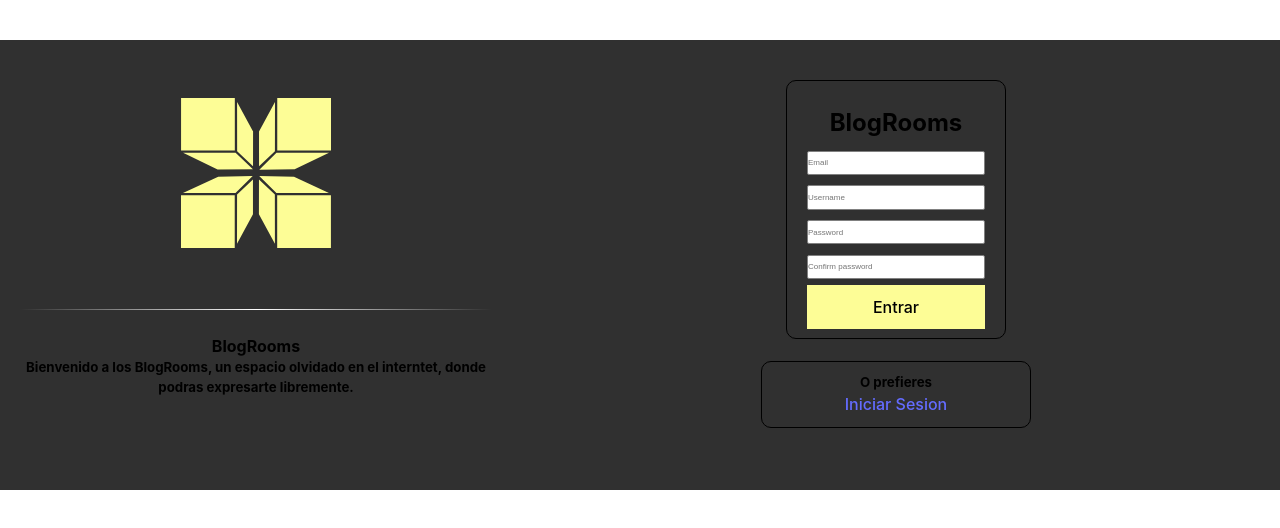
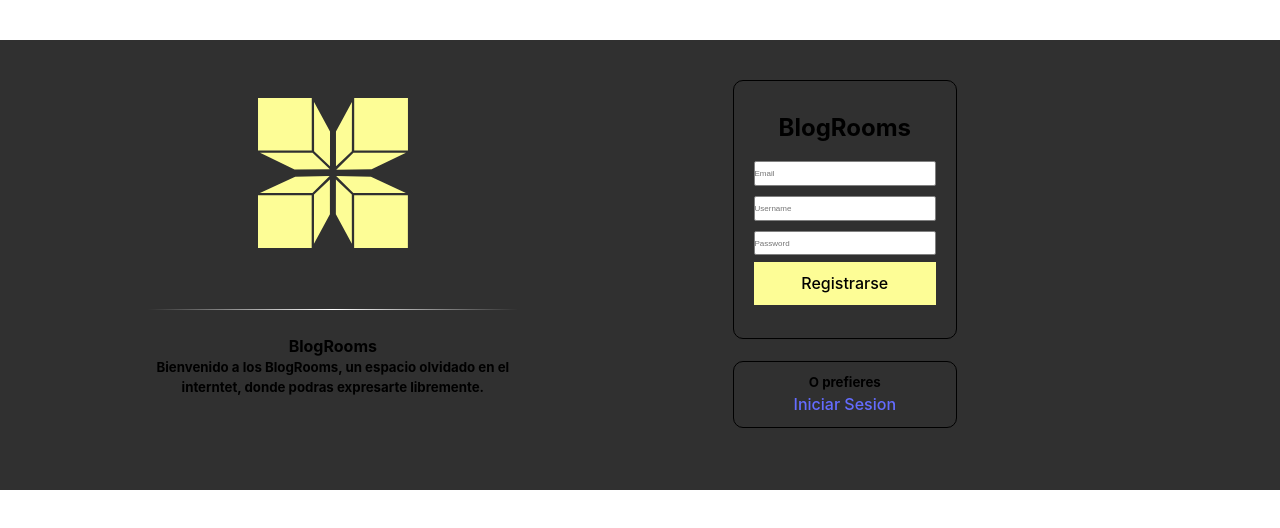
Before and after one commit to SebasZMDev/BlogRooms, a React (Vite) app: page /pages/Login in a window 1280 px wide. Both pictures are taken after a click on the link "Unete". Shown: the top 528 px of the page. Built offline with nearby package versions, Linux system fonts and the light colour scheme.

Commit message:
mejoras-en-login

```diff
--- a/src/pages/Login.tsx
+++ b/src/pages/Login.tsx
@@ -1,17 +1,9 @@
 import "../styles/Login.css";
 import { useState } from "react";
-import Post from '../components/Post'
-
-const Login = () => {
-  const [haveAccount, setHaveAccount] = useState<boolean>(true);
-
-  const SignOrLog = () => {
-    setHaveAccount(!haveAccount)
-  }
 
 type UserType = {
-    mail: string;
-    numero: number;
+  id: string;
+  email: string;
   username: string;
   password: string;
   userInfo: UserInfo;
@@ -26,35 +18,77 @@ const Login = () => {
 };
 
 type PostData = {
-    id: number;
+  id: string;
   title: string;
   content: string;
   score: number;
   repost: number;
   comments: string;
-
 };
 
+const Login = () => {
+  const [usersList, setUsersList] = useState<UserType[]>([]);
+  const [haveAccount, setHaveAccount] = useState<boolean>(true);
+  const [emailVal, setEmailVal] = useState<string>('');
+  const [nameVal, setNameVal] = useState<string>('');
+  const [passwordVal, setPasswordVal] = useState<string>('');
+  const [errorMsg, setErrorMsg] = useState<string>('');
+
+  const SignOrLog = () => {
+    setHaveAccount(!haveAccount)
+  }
+
   const InputChange = (tipo:string, e:React.ChangeEvent<HTMLInputElement>) =>{
+
     if (tipo=="email") {
-      console.log(tipo, e.target.value)
+      setEmailVal(e.target.value)
+
     }if (tipo=="username") {
-      console.log(tipo, e.target.value)
+      setNameVal(e.target.value)
     }
     if (tipo=="password") {
-      console.log(tipo, e.target.value)
-    }
-    if (tipo=="email") {
-      console.log(tipo, e.target.value)
+      setPasswordVal(e.target.value)
     }
   }
 
+  const CreateUser = (e: React.FormEvent<HTMLFormElement>) => {
+    e.preventDefault();
+    const emailExists = usersList.some((usersList)=>usersList.email==emailVal)
+    const nameExists = usersList.some((usersList)=>usersList.username==nameVal)
+    if (emailExists) {
+      setErrorMsg("El correo ya existe")
+      return;
+    }
+    if (nameExists) {
+      setErrorMsg("El nombre ya existe")
+      return;
+    }
+
+
+    const user: UserType = {
+      id: ("U" + usersList.length),
+      email: emailVal,
+      username: nameVal,
+      password: passwordVal,
+      userInfo: {
+        pfp: "../images/default-pfp.jpg",
+        banner: "../images/default-banner.jpg",
+        description: "",
+        posts: [],
+        likes: []
+      }
+    };
+    console.log(user)
+    setUsersList(prevList => [...prevList, user]);
+  }
+
+
 
   return (
-    <>
-      <div className="general-container" style={{ backgroundColor: "#303030" }}>
+    <div className="mega-container" style={{ backgroundColor: "#303030" }}>
+      <div className="general-container" >
         <div className="logo-container">
-          <div className="centro icon" style={{ color: "#FDFD96" }}>
+          <div className="centro icon" style={{ color: "#FDFD96" }} onClick={()=>console.log(usersList)}>
             <svg
               stroke="currentColor"
               fill="currentColor"
@@ -84,7 +118,7 @@ const Login = () => {
           <div className="login-container centro">
             <form className="login-form">
               <h2>BlogRooms</h2>
-              <input placeholder="Phone number, username or email"></input>
+              <input placeholder="Username or email"></input>
               <input placeholder="Password"></input>
               <button>Entrar</button>
               <a>Olvidaste la contraseña?</a>
@@ -96,13 +130,13 @@ const Login = () => {
           </div>
         ) : (
           <div className="sign-up-container centro">
-            <form className="sign-up-form">
+            <form className="sign-up-form" onSubmit={CreateUser}>
               <h2>BlogRooms</h2>
-              <input onChange={(e)=>InputChange('email', e)} placeholder="Email"></input>
-              <input onChange={(e)=>InputChange('username', e)} placeholder="Username"></input>
-              <input onChange={(e)=>InputChange('password', e)} placeholder="Password"></input>
-              <input onChange={(e)=>InputChange('email', e)} placeholder="Confirm password"></input>
-              <button>Entrar</button>
+              <input onChange={(e)=>InputChange('email', e)} type="email" placeholder="Email"></input>
+              <input onChange={(e)=>InputChange('username', e)} type="text" placeholder="Username"></input>
+              <input onChange={(e)=>InputChange('password', e)} type="password" placeholder="Password"></input>
+              <button type="submit">Registrarse</button>
+              <h6 style={{color:'red', marginTop:'15px'}}>{errorMsg}</h6>
             </form>
             <div className="sign-up centro">
               <h5>O prefieres</h5>
@@ -111,7 +145,7 @@ const Login = () => {
           </div>
         )}
       </div>
-    </>
+    </div>
   );
 }
 
--- a/src/styles/Login.css
+++ b/src/styles/Login.css
@@ -25,7 +25,7 @@ hr {
 }
 
 .general-container {
-  width: 100%;
+  width: 80%;
   height: 450px;
   display: grid;
   grid-template-columns: 40% 60%;
@@ -57,7 +57,7 @@ hr {
   margin: 25px;
   padding: 20px;
   display: grid;
-  grid-template-rows: 35% 15% 15% 15% 20%;
+  grid-template-rows: 25% 15% 15% 20% 15% 10%;
   align-items: center;
   grid-gap: 1%;
   border: 1px solid black;
@@ -125,7 +125,7 @@ hr {
     font-size: 8px;
     color: transparent;
     text-shadow: -5px 5px 1.25px black;
-    box-shadow: -5px 5px 4px 5px inset #96965b;
+    box-shadow: -5px 5px 4px 5px inset #47472a;
     border: 1px solid #47472a;
   }
   100% {
@@ -161,12 +161,12 @@ hr {
 }
 
 .sign-up-form {
-  width: 220px;
+  width: 100%;
   height: 100%;
   margin: 25px;
   padding: 20px;
   display: grid;
-  grid-template-rows: 20% 15% 15% 15% 15% 20%;
+  grid-template-rows: 25% 15% 15% 15% 20% 5%;
   align-items: center;
   grid-gap: 1%;
   border: 1px solid black;
```
Also changed, not shown: src/images/default-banner.jpg (added), src/images/default-pfp.jpg (added). Lines whose indentation alone changed are shown as unchanged.
